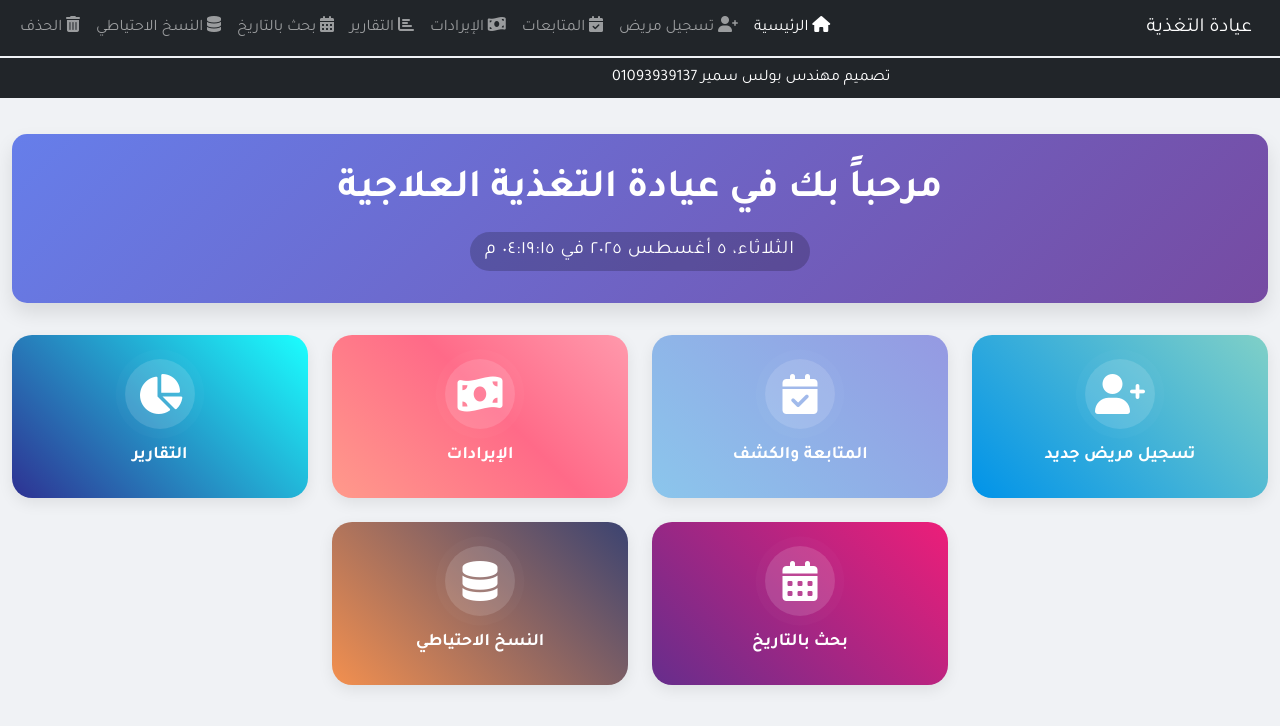
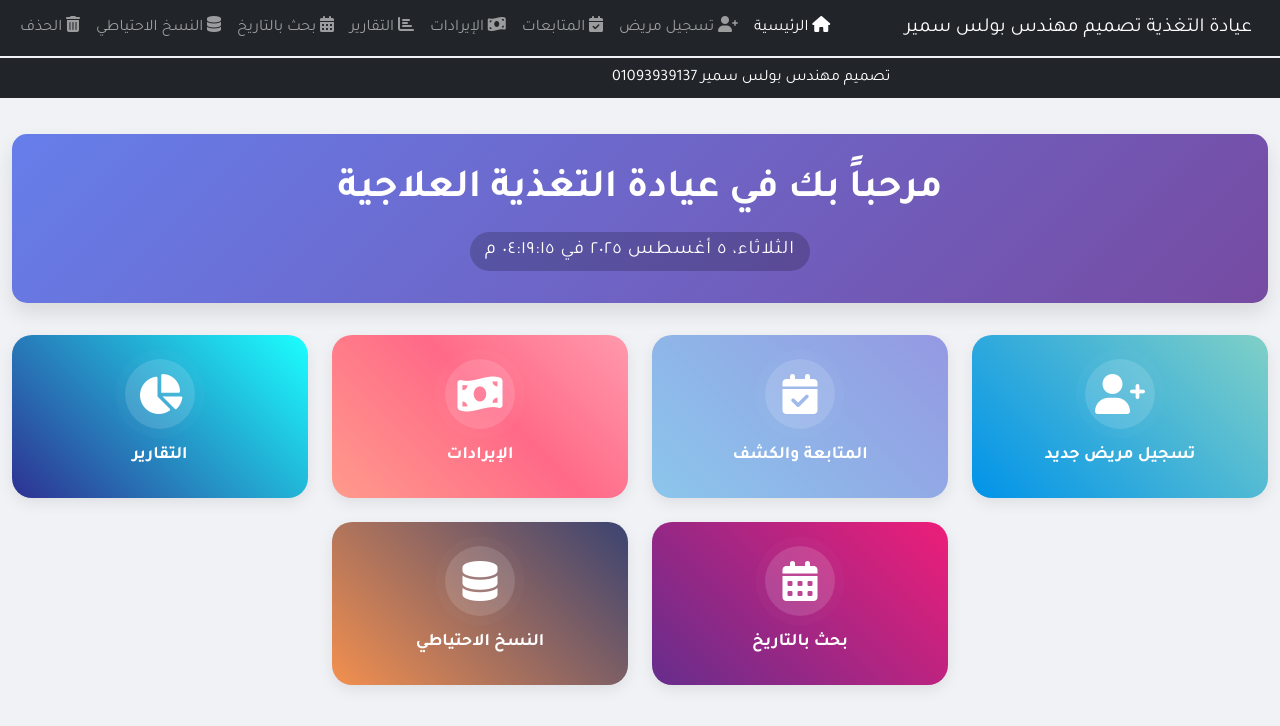
Before and after one commit to boles2025/clinicnew, a plain HTML site: page index.html in a window 1280 px wide. Drawn offline with nearby package versions, Linux system fonts and the light colour scheme.

Commit message:
Update index.html

```diff
--- a/index.html
+++ b/index.html
@@ -65,7 +65,7 @@
 <body class="home-page">
     <nav class="navbar navbar-expand-lg navbar-dark bg-dark fixed-top">
         <div class="container-fluid">
-            <a class="navbar-brand" href="index.html">عيادة التغذية</a>
+            <a class="navbar-brand" href="index.html">عيادة التغذية تصميم مهندس بولس سمير</a>
             <button class="navbar-toggler" type="button" data-bs-toggle="collapse" data-bs-target="#navbarNav"><span class="navbar-toggler-icon"></span></button>
             <div class="collapse navbar-collapse" id="navbarNav">
                 <ul class="navbar-nav me-auto mb-2 mb-lg-0">
```
